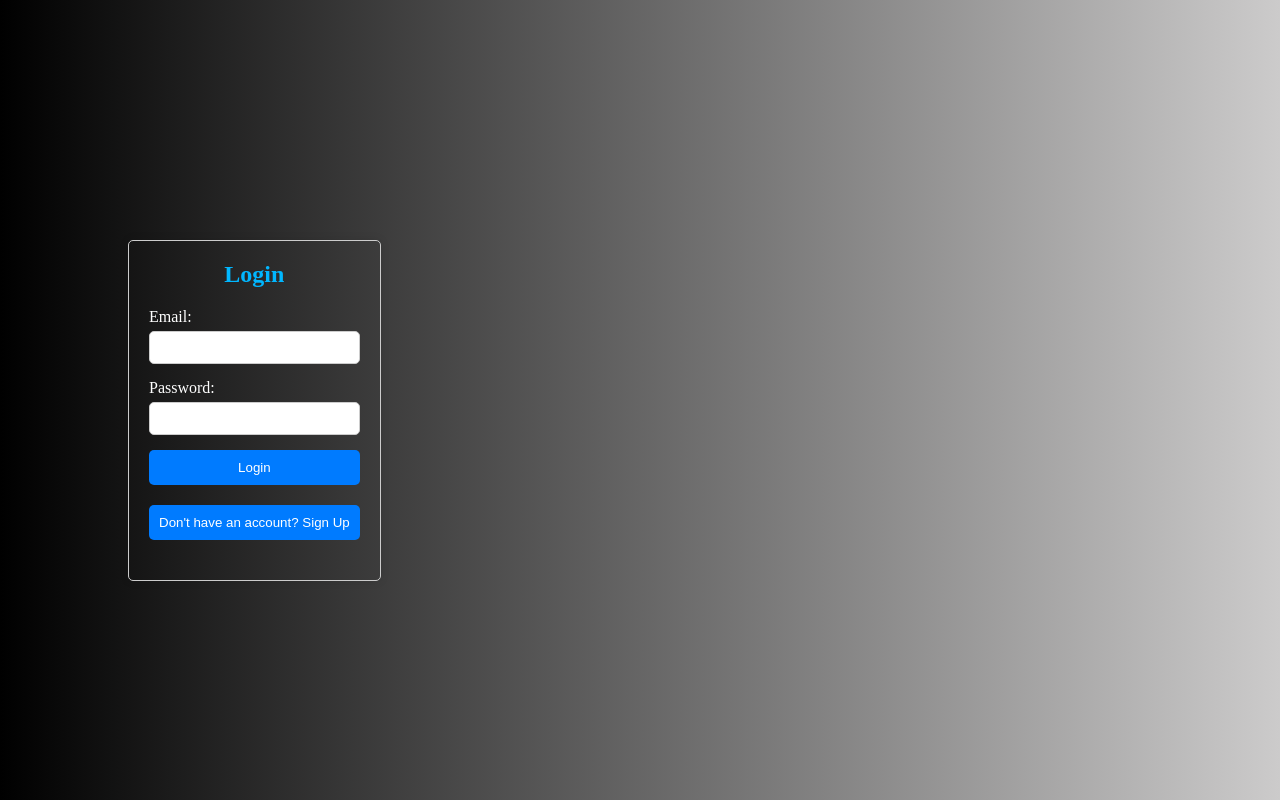
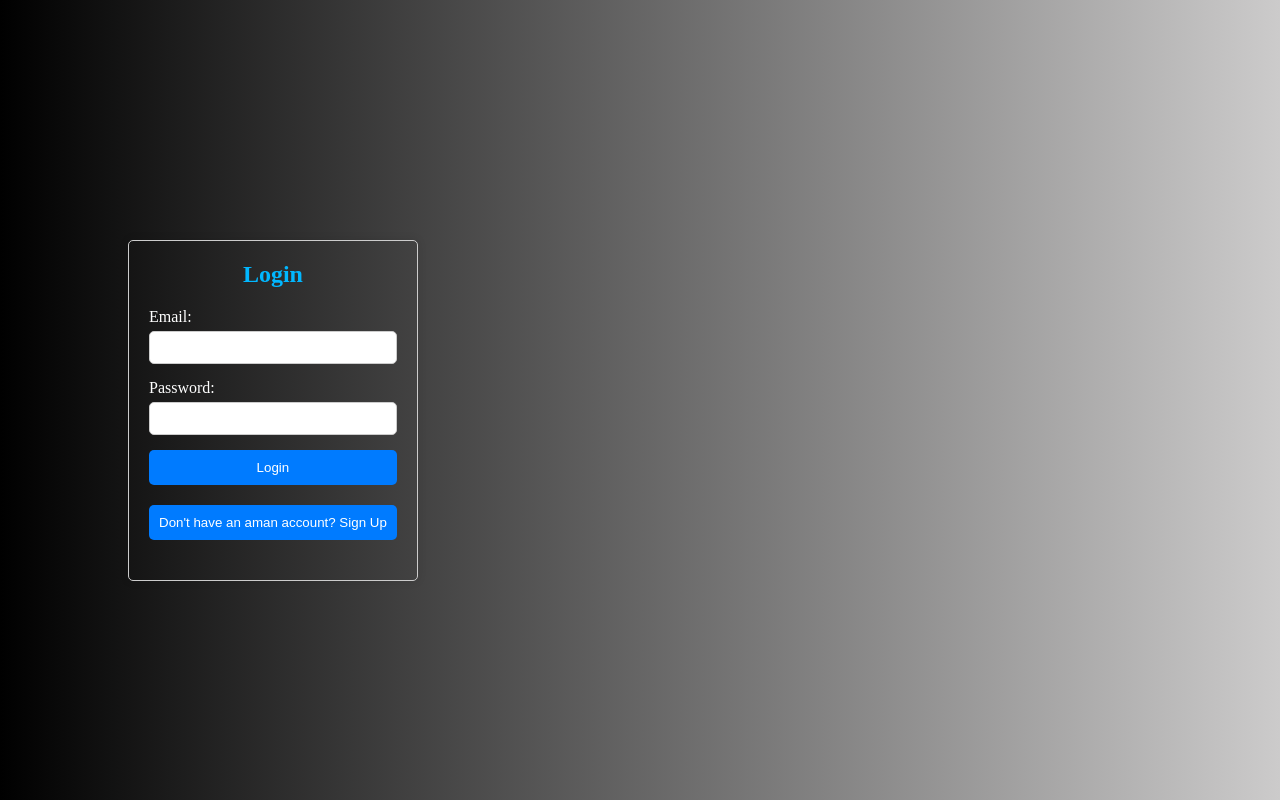
Before and after one commit to harshbuttru3/AssureLance, a React (Vite) app: page /login in a window 1280 px wide. Built offline with nearby package versions, Linux system fonts and the light colour scheme.

Commit message:
i have change in the submit button

```diff
--- a/src/pages/Login.jsx
+++ b/src/pages/Login.jsx
@@ -74,7 +74,7 @@ const Login = () => {
         <button type="submit">Login</button>
       </form>
       <button onClick={() => navigate('/signup')}>
-        Don't have an account? Sign Up
+        Don't have an aman account? Sign Up
       </button>
     </div>
     {/* <div id='spline-container'>
```
